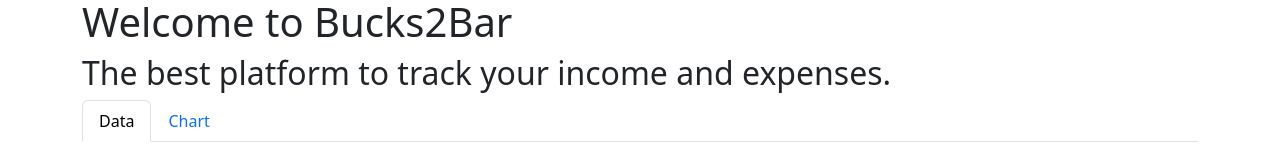
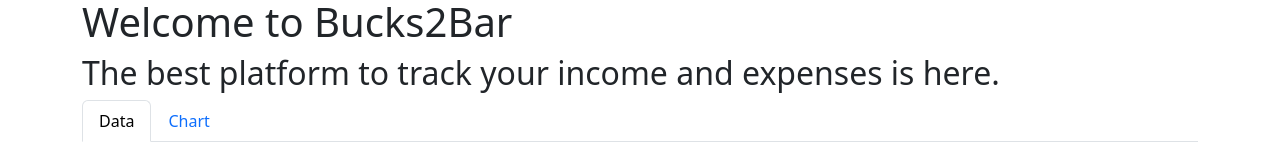
Before and after one commit to MASdeL1983/Bucks2Bar, a website: page public/index.html in a window 1280 px wide. Shown: the part 138-282 px from the top of the page. Drawn offline with nearby package versions, Linux system fonts and the light colour scheme.

Commit message:
Update index.html

```diff
--- a/public/index.html
+++ b/public/index.html
@@ -15,7 +15,7 @@
   <main class="container mt-4">
     <input type="text" id="username" class="form-control" placeholder="Enter your username" />
     <h1>Welcome to Bucks2Bar</h1>
-    <h2> The best platform to track your income and expenses.</h2>
+    <h2> The best platform to track your income and expenses is here.</h2>
     <!-- Paste into your page that loads Bootstrap 5 CSS & JS -->
 <nav>
   <div class="nav nav-tabs" id="myTab" role="tablist">
```
